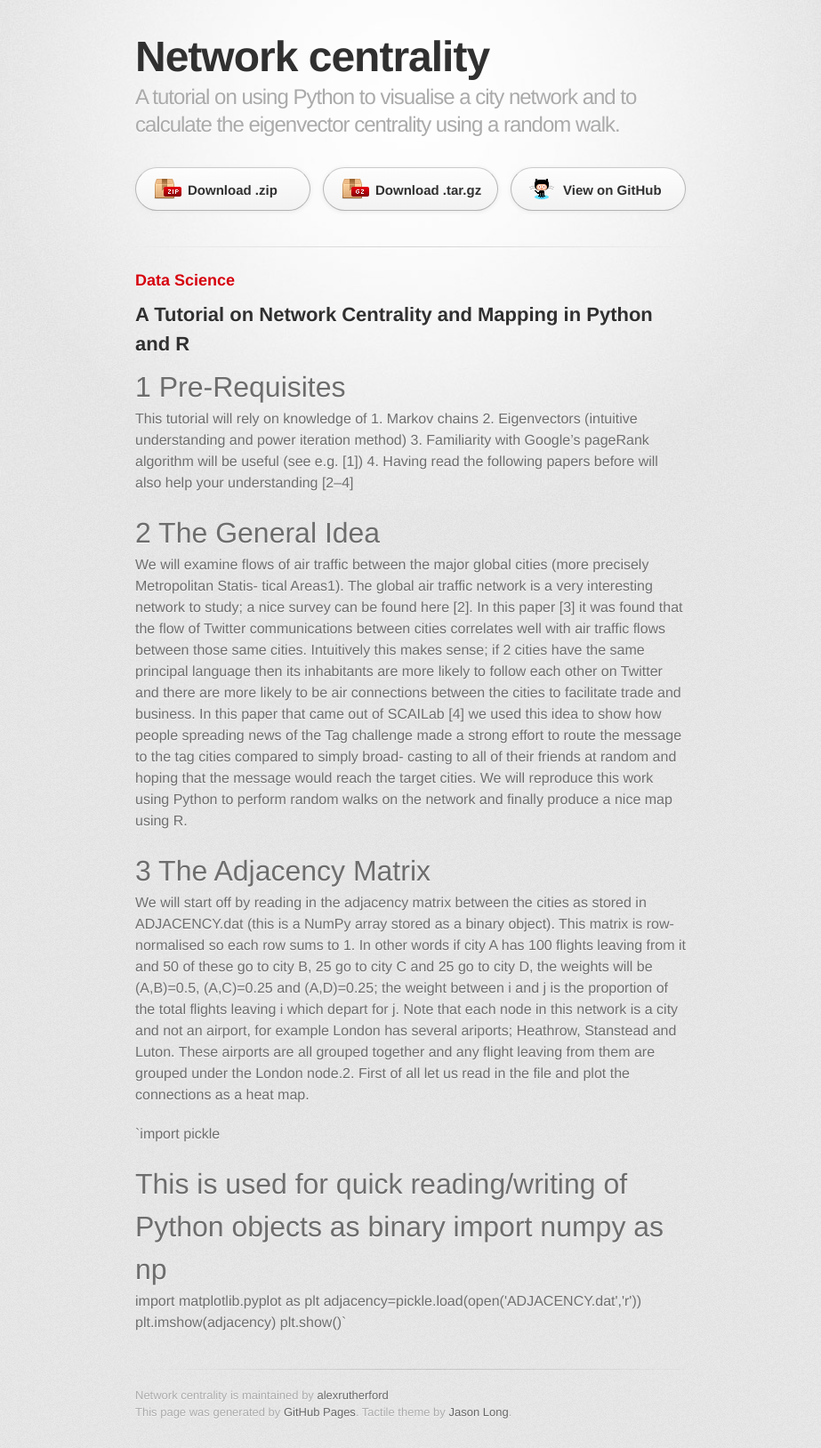
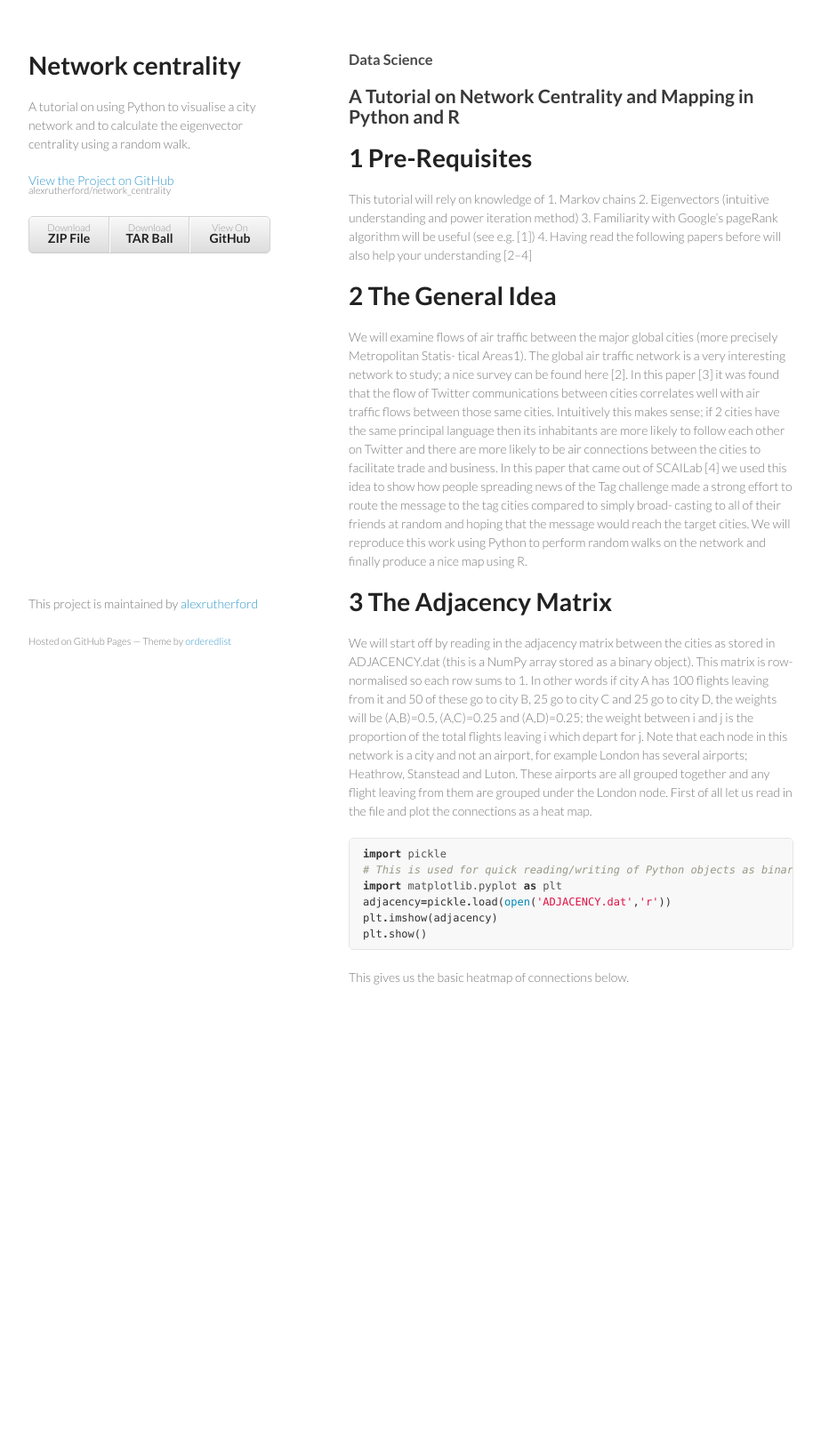
Before and after one commit to alexrutherford/network_centrality, a plain HTML site: page index.html in a window 1280 px wide. Shown: the whole page at 89% size, without its empty margins (178-1101 px from the left). After the commit the page ends 1179 px from the top, so only its background shows below. Drawn offline with Linux system fonts and the light colour scheme; a web font is replaced by a local one.

Commit message:
Create gh-pages branch via GitHub

```diff
--- a/index.html
+++ b/index.html
@@ -1,37 +1,34 @@
-<!DOCTYPE html>
+<!doctype html>
 <html>
   <head>
-    <meta charset='utf-8'>
+    <meta charset="utf-8">
     <meta http-equiv="X-UA-Compatible" content="chrome=1">
-    <link href='https://fonts.googleapis.com/css?family=Chivo:900' rel='stylesheet' type='text/css'>
-    <link rel="stylesheet" type="text/css" href="stylesheets/stylesheet.css" media="screen" />
-    <link rel="stylesheet" type="text/css" href="stylesheets/pygment_trac.css" media="screen" />
-    <link rel="stylesheet" type="text/css" href="stylesheets/print.css" media="print" />
+    <title>Network centrality by alexrutherford</title>
+
+    <link rel="stylesheet" href="stylesheets/styles.css">
+    <link rel="stylesheet" href="stylesheets/pygment_trac.css">
+    <meta name="viewport" content="width=device-width, initial-scale=1, user-scalable=no">
     <!--[if lt IE 9]>
     <script src="//html5shiv.googlecode.com/svn/trunk/html5.js"></script>
     <![endif]-->
-    <title>Network centrality by alexrutherford</title>
   </head>
+  <body>
+    <div class="wrapper">
+      <header>
+        <h1>Network centrality</h1>
+        <p>A tutorial on using Python to visualise a city network and to calculate the eigenvector centrality using a random walk.</p>
 
-  <body>
-    <div id="container">
-      <div class="inner">
+        <p class="view"><a href="https://github.com/alexrutherford/network_centrality">View the Project on GitHub <small>alexrutherford/network_centrality</small></a></p>
 
-        <header>
-          <h1>Network centrality</h1>
-          <h2>A tutorial on using Python to visualise a city network and to calculate the eigenvector centrality using a random walk.</h2>
-        </header>
 
-        <section id="downloads" class="clearfix">
-          <a href="https://github.com/alexrutherford/network_centrality/zipball/master" id="download-zip" class="button"><span>Download .zip</span></a>
-          <a href="https://github.com/alexrutherford/network_centrality/tarball/master" id="download-tar-gz" class="button"><span>Download .tar.gz</span></a>
-          <a href="https://github.com/alexrutherford/network_centrality" id="view-on-github" class="button"><span>View on GitHub</span></a>
-        </section>
-
-        <hr>
-
-        <section id="main_content">
-          <h3>
+        <ul>
+          <li><a href="https://github.com/alexrutherford/network_centrality/zipball/master">Download <strong>ZIP File</strong></a></li>
+          <li><a href="https://github.com/alexrutherford/network_centrality/tarball/master">Download <strong>TAR Ball</strong></a></li>
+          <li><a href="https://github.com/alexrutherford/network_centrality">View On <strong>GitHub</strong></a></li>
+        </ul>
+      </header>
+      <section>
+        <h3>
 <a name="data-science" class="anchor" href="#data-science"><span class="octicon octicon-link"></span></a>Data Science</h3>
 
 <h2>
@@ -55,27 +52,25 @@ In this paper that came out of SCAILab [4] we used this idea to show how people
 <h1>
 <a name="3-the-adjacency-matrix" class="anchor" href="#3-the-adjacency-matrix"><span class="octicon octicon-link"></span></a>3 The Adjacency Matrix</h1>
 
-<p>We will start off by reading in the adjacency matrix between the cities as stored in ADJACENCY.dat (this is a NumPy array stored as a binary object). This matrix is row-normalised so each row sums to 1. In other words if city A has 100 flights leaving from it and 50 of these go to city B, 25 go to city C and 25 go to city D, the weights will be (A,B)=0.5, (A,C)=0.25 and (A,D)=0.25; the weight between i and j is the proportion of the total flights leaving i which depart for j. Note that each node in this network is a city and not an airport, for example London has several ariports; Heathrow, Stanstead and Luton. These airports are all grouped together and any flight leaving from them are grouped under the London node.2.
+<p>We will start off by reading in the adjacency matrix between the cities as stored in ADJACENCY.dat (this is a NumPy array stored as a binary object). This matrix is row-normalised so each row sums to 1. In other words if city A has 100 flights leaving from it and 50 of these go to city B, 25 go to city C and 25 go to city D, the weights will be (A,B)=0.5, (A,C)=0.25 and (A,D)=0.25; the weight between i and j is the proportion of the total flights leaving i which depart for j. Note that each node in this network is a city and not an airport, for example London has several airports; Heathrow, Stanstead and Luton. These airports are all grouped together and any flight leaving from them are grouped under the London node.
 First of all let us read in the file and plot the connections as a heat map.</p>
 
-<p>`import pickle</p>
+<div class="highlight highlight-python"><pre><span class="kn">import</span> <span class="nn">pickle</span>
+<span class="c"># This is used for quick reading/writing of Python objects as binary import numpy as np</span>
+<span class="kn">import</span> <span class="nn">matplotlib.pyplot</span> <span class="kn">as</span> <span class="nn">plt</span>
+<span class="n">adjacency</span><span class="o">=</span><span class="n">pickle</span><span class="o">.</span><span class="n">load</span><span class="p">(</span><span class="nb">open</span><span class="p">(</span><span class="s">'ADJACENCY.dat'</span><span class="p">,</span><span class="s">'r'</span><span class="p">))</span>
+<span class="n">plt</span><span class="o">.</span><span class="n">imshow</span><span class="p">(</span><span class="n">adjacency</span><span class="p">)</span>
+<span class="n">plt</span><span class="o">.</span><span class="n">show</span><span class="p">()</span>
+</pre></div>
 
-<h1>
-<a name="this-is-used-for-quick-readingwriting-of-python-objects-as-binary-import-numpy-as-np" class="anchor" href="#this-is-used-for-quick-readingwriting-of-python-objects-as-binary-import-numpy-as-np"><span class="octicon octicon-link"></span></a>This is used for quick reading/writing of Python objects as binary import numpy as np</h1>
+<p>This gives us the basic heatmap of connections below.</p>
+      </section>
+      <footer>
+        <p>This project is maintained by <a href="https://github.com/alexrutherford">alexrutherford</a></p>
+        <p><small>Hosted on GitHub Pages &mdash; Theme by <a href="https://github.com/orderedlist">orderedlist</a></small></p>
+      </footer>
+    </div>
+    <script src="javascripts/scale.fix.js"></script>
 
-<p>import matplotlib.pyplot as plt
-adjacency=pickle.load(open('ADJACENCY.dat','r'))
-plt.imshow(adjacency)
-plt.show()`</p>
-        </section>
-
-        <footer>
-          Network centrality is maintained by <a href="https://github.com/alexrutherford">alexrutherford</a><br>
-          This page was generated by <a href="http://pages.github.com">GitHub Pages</a>. Tactile theme by <a href="https://twitter.com/jasonlong">Jason Long</a>.
-        </footer>
-
-
-      </div>
-    </div>
   </body>
 </html>
--- /dev/null
+++ b/javascripts/scale.fix.js
@@ -0,0 +1,17 @@
+var metas = document.getElementsByTagName('meta');
+var i;
+if (navigator.userAgent.match(/iPhone/i)) {
+  for (i=0; i<metas.length; i++) {
+    if (metas[i].name == "viewport") {
+      metas[i].content = "width=device-width, minimum-scale=1.0, maximum-scale=1.0";
+    }
+  }
+  document.addEventListener("gesturestart", gestureStart, false);
+}
+function gestureStart() {
+  for (i=0; i<metas.length; i++) {
+    if (metas[i].name == "viewport") {
+      metas[i].content = "width=device-width, minimum-scale=0.25, maximum-scale=1.6";
+    }
+  }
+}
--- /dev/null
+++ b/stylesheets/styles.css
@@ -0,0 +1,255 @@
+@import url(https://fonts.googleapis.com/css?family=Lato:300italic,700italic,300,700);
+
+body {
+  padding:50px;
+  font:14px/1.5 Lato, "Helvetica Neue", Helvetica, Arial, sans-serif;
+  color:#777;
+  font-weight:300;
+}
+
+h1, h2, h3, h4, h5, h6 {
+  color:#222;
+  margin:0 0 20px;
+}
+
+p, ul, ol, table, pre, dl {
+  margin:0 0 20px;
+}
+
+h1, h2, h3 {
+  line-height:1.1;
+}
+
+h1 {
+  font-size:28px;
+}
+
+h2 {
+  color:#393939;
+}
+
+h3, h4, h5, h6 {
+  color:#494949;
+}
+
+a {
+  color:#39c;
+  font-weight:400;
+  text-decoration:none;
+}
+
+a small {
+  font-size:11px;
+  color:#777;
+  margin-top:-0.6em;
+  display:block;
+}
+
+.wrapper {
+  width:860px;
+  margin:0 auto;
+}
+
+blockquote {
+  border-left:1px solid #e5e5e5;
+  margin:0;
+  padding:0 0 0 20px;
+  font-style:italic;
+}
+
+code, pre {
+  font-family:Monaco, Bitstream Vera Sans Mono, Lucida Console, Terminal;
+  color:#333;
+  font-size:12px;
+}
+
+pre {
+  padding:8px 15px;
+  background: #f8f8f8;
+  border-radius:5px;
+  border:1px solid #e5e5e5;
+  overflow-x: auto;
+}
+
+table {
+  width:100%;
+  border-collapse:collapse;
+}
+
+th, td {
+  text-align:left;
+  padding:5px 10px;
+  border-bottom:1px solid #e5e5e5;
+}
+
+dt {
+  color:#444;
+  font-weight:700;
+}
+
+th {
+  color:#444;
+}
+
+img {
+  max-width:100%;
+}
+
+header {
+  width:270px;
+  float:left;
+  position:fixed;
+}
+
+header ul {
+  list-style:none;
+  height:40px;
+
+  padding:0;
+
+  background: #eee;
+  background: -moz-linear-gradient(top, #f8f8f8 0%, #dddddd 100%);
+  background: -webkit-gradient(linear, left top, left bottom, color-stop(0%,#f8f8f8), color-stop(100%,#dddddd));
+  background: -webkit-linear-gradient(top, #f8f8f8 0%,#dddddd 100%);
+  background: -o-linear-gradient(top, #f8f8f8 0%,#dddddd 100%);
+  background: -ms-linear-gradient(top, #f8f8f8 0%,#dddddd 100%);
+  background: linear-gradient(top, #f8f8f8 0%,#dddddd 100%);
+
+  border-radius:5px;
+  border:1px solid #d2d2d2;
+  box-shadow:inset #fff 0 1px 0, inset rgba(0,0,0,0.03) 0 -1px 0;
+  width:270px;
+}
+
+header li {
+  width:89px;
+  float:left;
+  border-right:1px solid #d2d2d2;
+  height:40px;
+}
+
+header ul a {
+  line-height:1;
+  font-size:11px;
+  color:#999;
+  display:block;
+  text-align:center;
+  padding-top:6px;
+  height:40px;
+}
+
+strong {
+  color:#222;
+  font-weight:700;
+}
+
+header ul li + li {
+  width:88px;
+  border-left:1px solid #fff;
+}
+
+header ul li + li + li {
+  border-right:none;
+  width:89px;
+}
+
+header ul a strong {
+  font-size:14px;
+  display:block;
+  color:#222;
+}
+
+section {
+  width:500px;
+  float:right;
+  padding-bottom:50px;
+}
+
+small {
+  font-size:11px;
+}
+
+hr {
+  border:0;
+  background:#e5e5e5;
+  height:1px;
+  margin:0 0 20px;
+}
+
+footer {
+  width:270px;
+  float:left;
+  position:fixed;
+  bottom:50px;
+}
+
+@media print, screen and (max-width: 960px) {
+
+  div.wrapper {
+    width:auto;
+    margin:0;
+  }
+
+  header, section, footer {
+    float:none;
+    position:static;
+    width:auto;
+  }
+
+  header {
+    padding-right:320px;
+  }
+
+  section {
+    border:1px solid #e5e5e5;
+    border-width:1px 0;
+    padding:20px 0;
+    margin:0 0 20px;
+  }
+
+  header a small {
+    display:inline;
+  }
+
+  header ul {
+    position:absolute;
+    right:50px;
+    top:52px;
+  }
+}
+
+@media print, screen and (max-width: 720px) {
+  body {
+    word-wrap:break-word;
+  }
+
+  header {
+    padding:0;
+  }
+
+  header ul, header p.view {
+    position:static;
+  }
+
+  pre, code {
+    word-wrap:normal;
+  }
+}
+
+@media print, screen and (max-width: 480px) {
+  body {
+    padding:15px;
+  }
+
+  header ul {
+    display:none;
+  }
+}
+
+@media print {
+  body {
+    padding:0.4in;
+    font-size:12pt;
+    color:#444;
+  }
+}
```
Also changed, not shown: params.json (+1 -1 lines).
